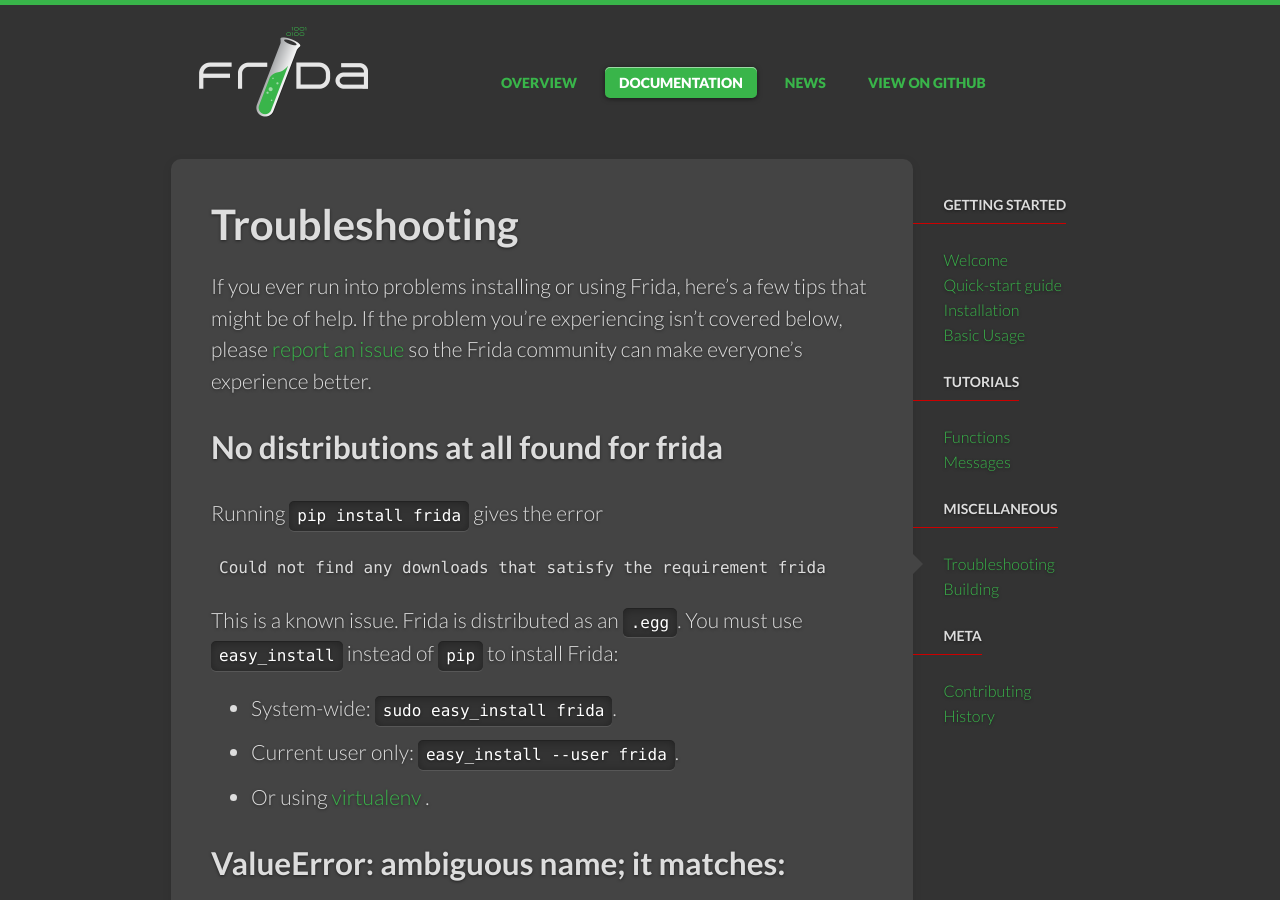
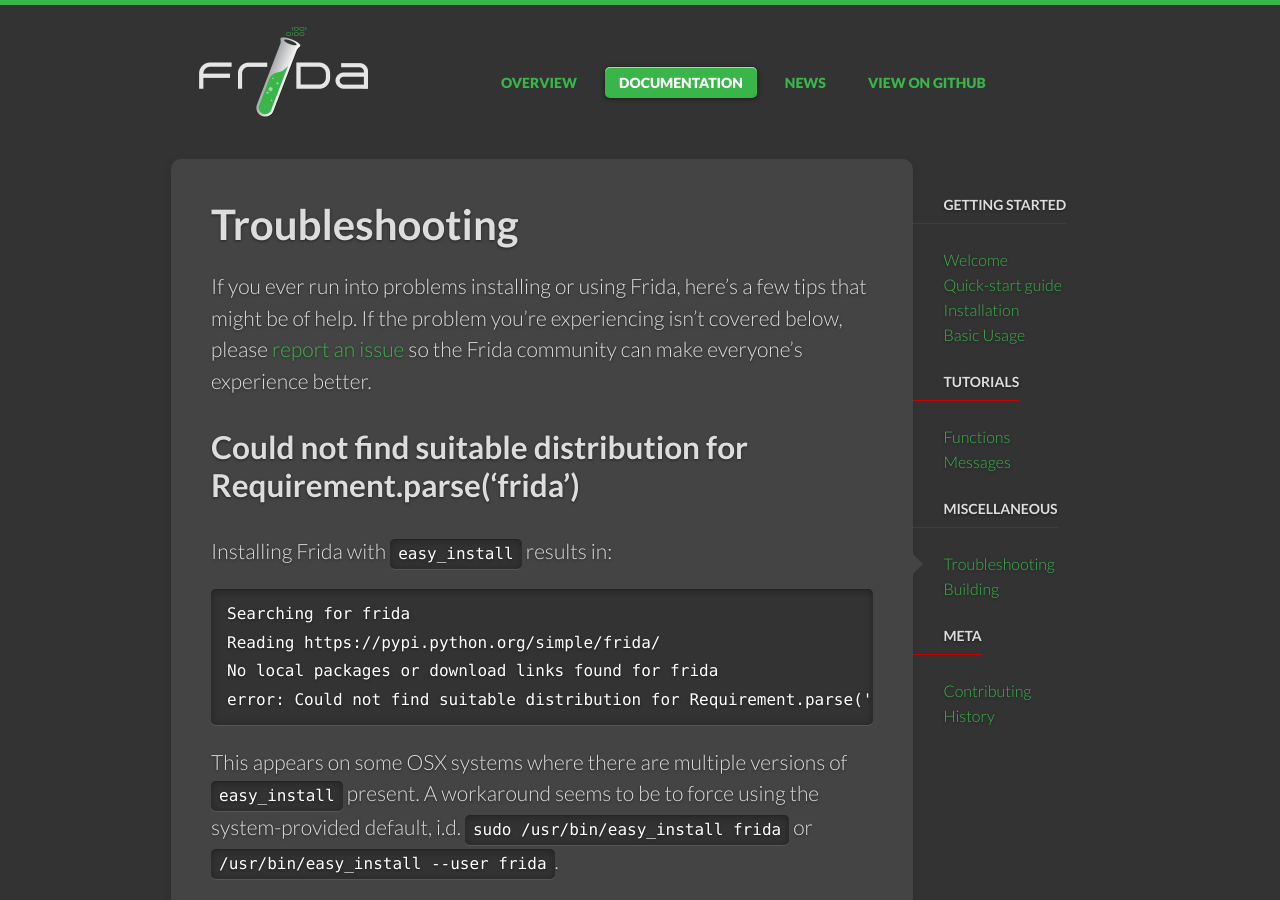
Before and after one commit to frida/frida-website, a Jekyll site: the page built from docs/troubleshooting.md, in a window 1280 px wide and 900 px high. Built offline with Jekyll 4.4.1, drawn with Linux system fonts in a browser that asks for light colours; some web fonts are replaced.

Commit message:
Document workaround for #1

```diff
--- a/docs/troubleshooting.md
+++ b/docs/troubleshooting.md
@@ -10,6 +10,22 @@ If you ever run into problems installing or using Frida, here's a few tips
 that might be of help. If the problem you’re experiencing isn’t covered below,
 please [report an issue]({{ site.repository }}/frida-website/issues/new) so the
 Frida community can make everyone’s experience better.
+
+## Could not find suitable distribution for Requirement.parse('frida')
+
+Installing Frida with `easy_install` results in:
+
+{% highlight text %}
+Searching for frida
+Reading https://pypi.python.org/simple/frida/
+No local packages or download links found for frida
+error: Could not find suitable distribution for Requirement.parse('frida')
+{% endhighlight %}
+
+This appears on some OSX systems where there are multiple versions of
+`easy_install` present. A workaround seems to be to force using the
+system-provided default, i.d. `sudo /usr/bin/easy_install frida` or
+`/usr/bin/easy_install --user frida`.
 
 ## No distributions at all found for frida
 
```
